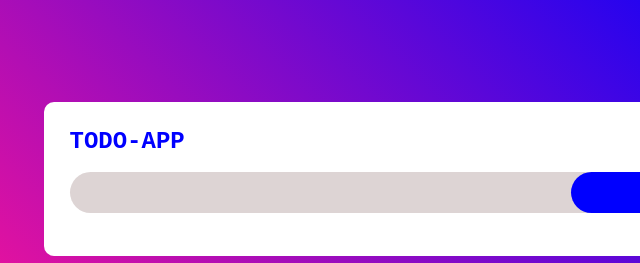
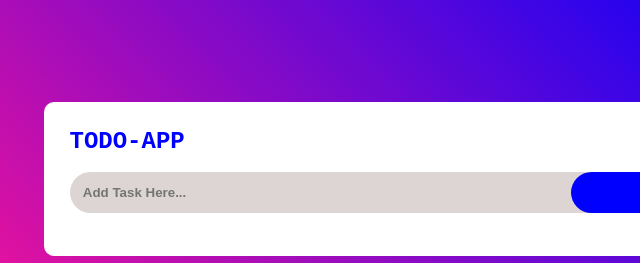
Before and after one commit to Feyesel/SAMPLE_TODO, a plain HTML site: page index.html in a window 1280 px wide. Shown: the top 263 px of the page, 212-852 px from the left. Drawn offline with Linux system fonts and the light colour scheme.

Commit message:
Add files via upload

```diff
--- a/index.html
+++ b/index.html
@@ -11,7 +11,7 @@
         <div class="todo">
             <h3>TODO-APP</h3>
             <div class="form-group">
-                <input type="text" id="input">
+                <input type="text" placeholder="Add Task Here..." id="input">
                 <button id="btn">ADD</button>
             </div>
 
```
